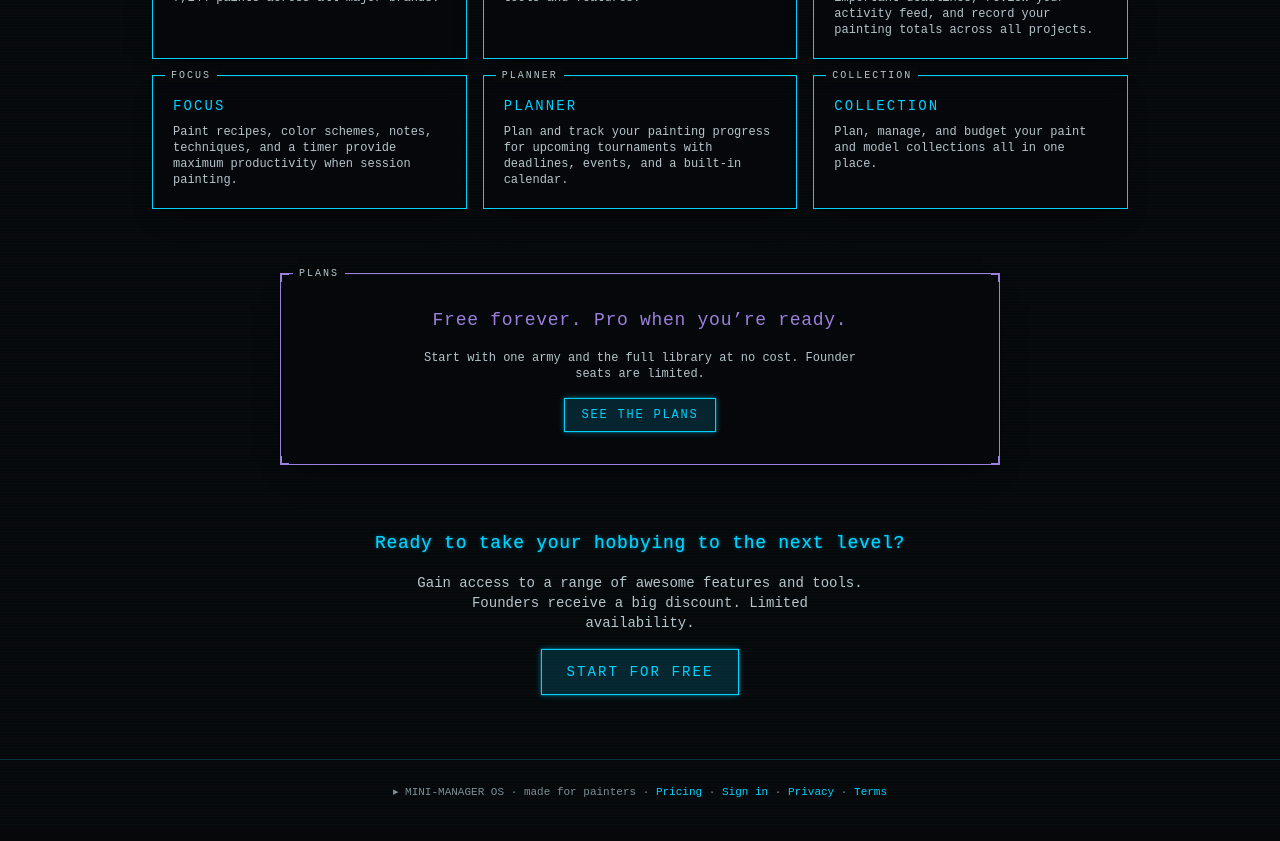
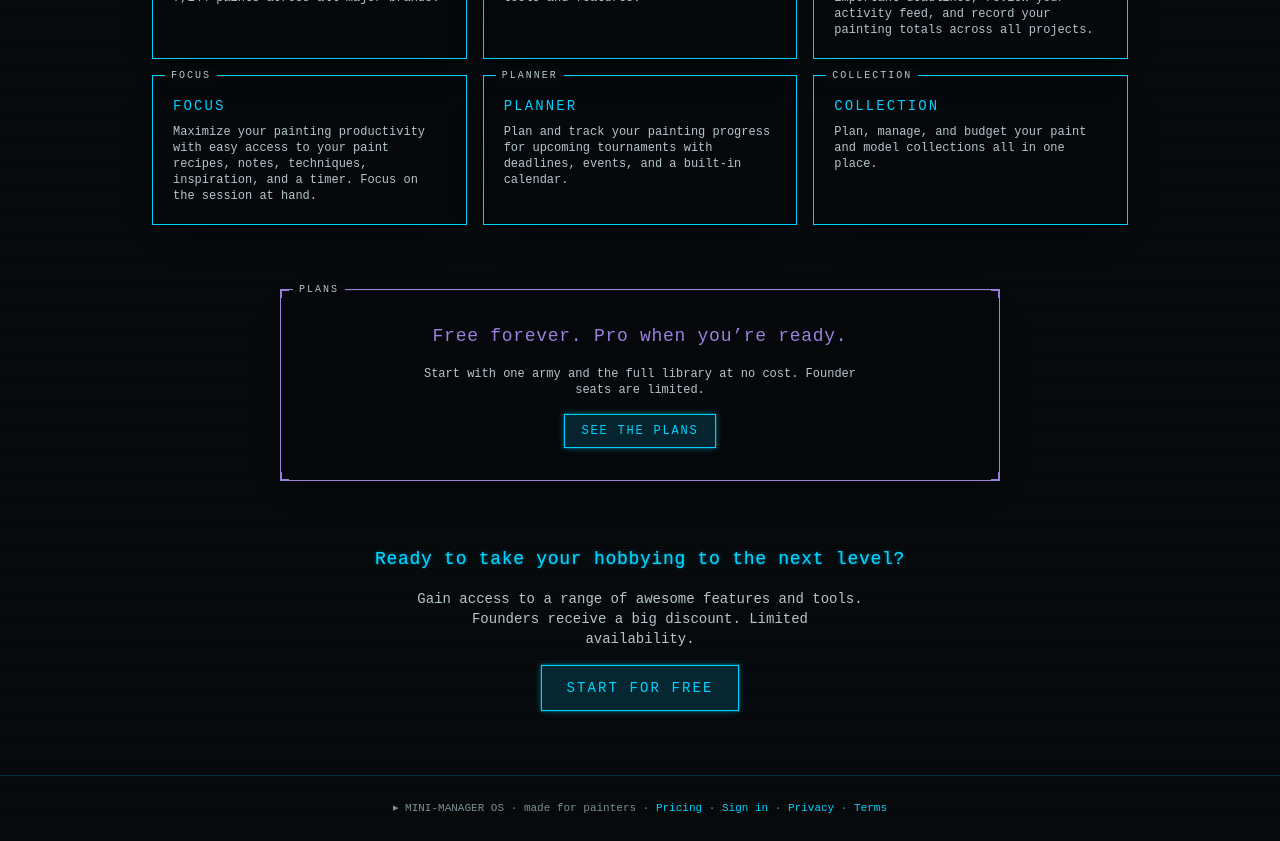
Before and after one commit to ProbablyMaybeNo/mini-manager, a Next.js app: page / in a window 1280 px wide. Shown: the part 780-1621 px from the top of the page. Built offline with nearby package versions, Linux system fonts and the light colour scheme.

Commit message:
Reword Focus landing blurb per preview feedback
Co-Authored-By: Claude Opus 4.8 <noreply@anthropic.com>
Claude-Session: https://claude.ai/code/session_01WDvsSF5ba8LeWsKoSfBWTs

```diff
--- a/src/components/public/LandingView.tsx
+++ b/src/components/public/LandingView.tsx
@@ -25,7 +25,7 @@ const FEATURES: { title: string; blurb: string }[] = [
   {
     title: "Focus",
     blurb:
-      "Paint recipes, color schemes, notes, techniques, and a timer provide maximum productivity when session painting.",
+      "Maximize your painting productivity with easy access to your paint recipes, notes, techniques, inspiration, and a timer. Focus on the session at hand.",
   },
   {
     title: "Planner",
```
